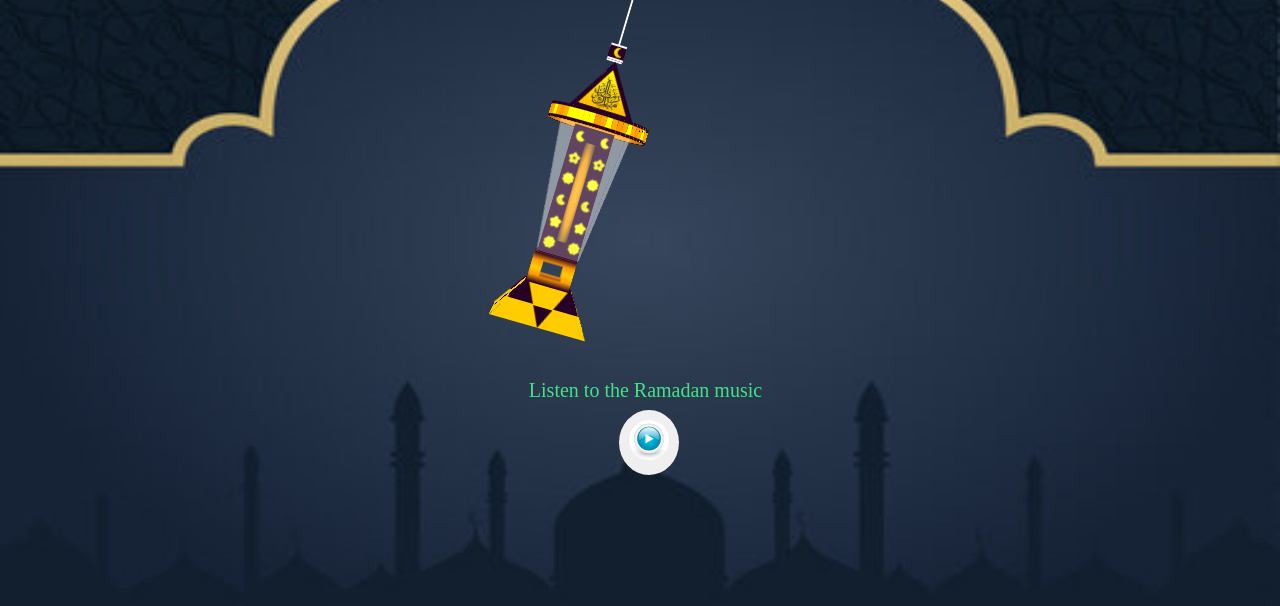
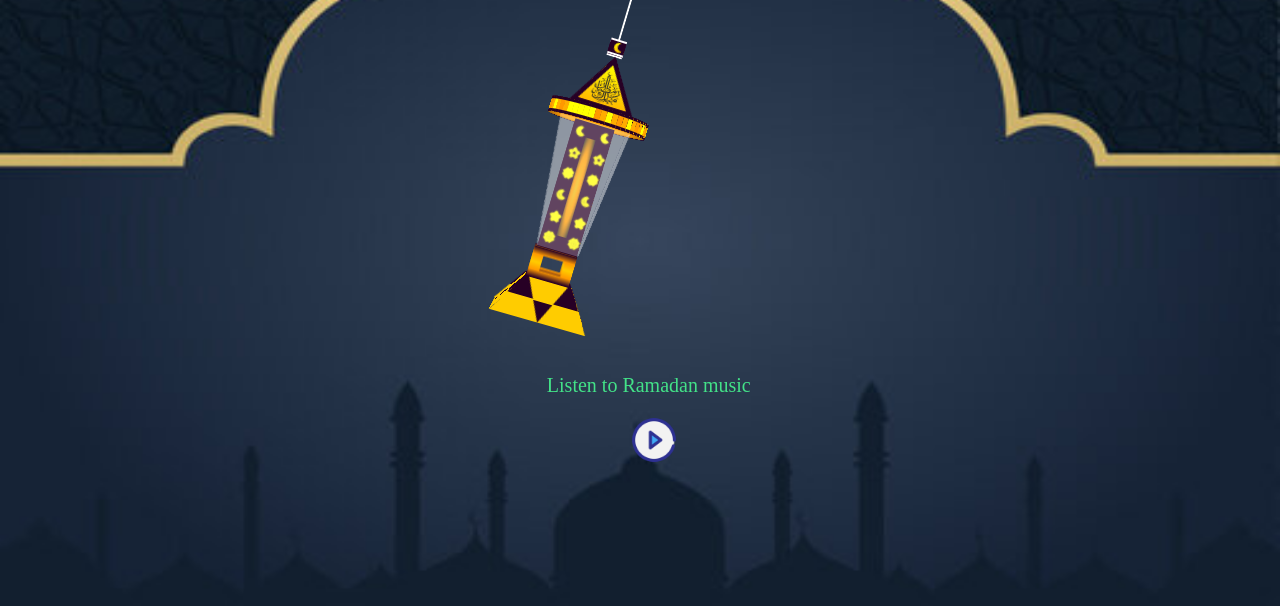
Before and after one commit to EngMedany/ramdan, a plain HTML site: page index.html in a window 1280 px wide. Shown: the part 194-800 px from the top of the page. Drawn offline with Linux system fonts and the light colour scheme; files whose address does not match are found by name.

Commit message:
sec commit

```diff
--- a/index.html
+++ b/index.html
@@ -72,10 +72,10 @@
 </div>
 
 <!-- Add a button or any element that triggers audio play -->
-<p style="font-size: 20px; padding-left: 30px; padding-bottom: 8px; color: #43e288;" >Listen to the Ramadan music</p>
+<p style="font-size: 20px; padding-left: 48px; padding-bottom: 8px; color: #43e288;" >Listen to Ramadan music</p>
 
 <button onclick="playAudio()">
-    <img src="images/play.jpg" width="40" height="40" alt="Play" style="border-radius: 50%;">
+    <img src="images/playing 2.webp" width="50" height="50" alt="Play" style="border-radius: 50%;">
 </button>
 
 
--- a/style.css
+++ b/style.css
@@ -22,6 +22,7 @@ button {
     overflow: hidden;
     width: fit-content;
     margin-left: 120px;
+    background-color: transparent;
 }
 /*-*-*-*-*-*-*-*-*-*-*-*-*-*-*-*-*-*-*/
 .pos-center {
```
Also changed, not shown: images/playing 2.webp (added).
